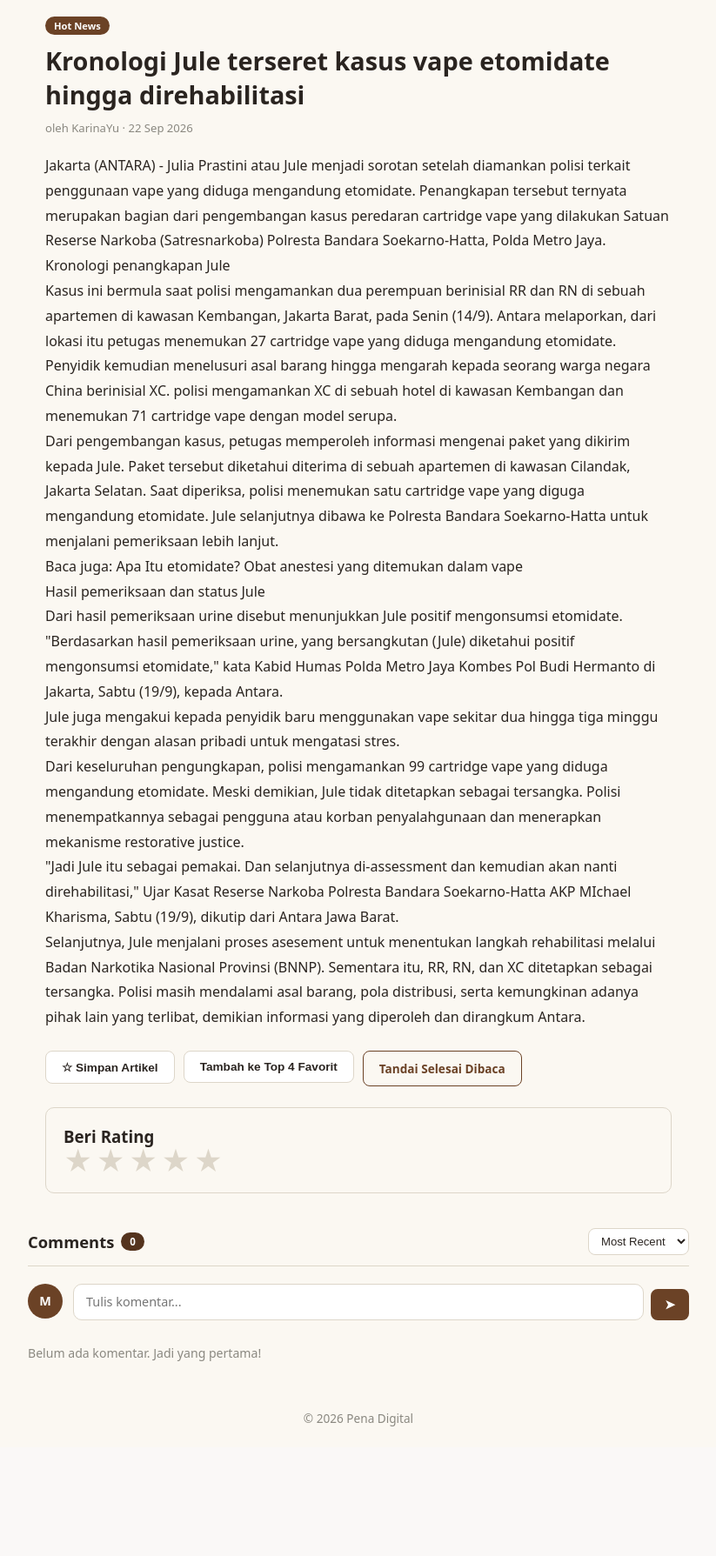
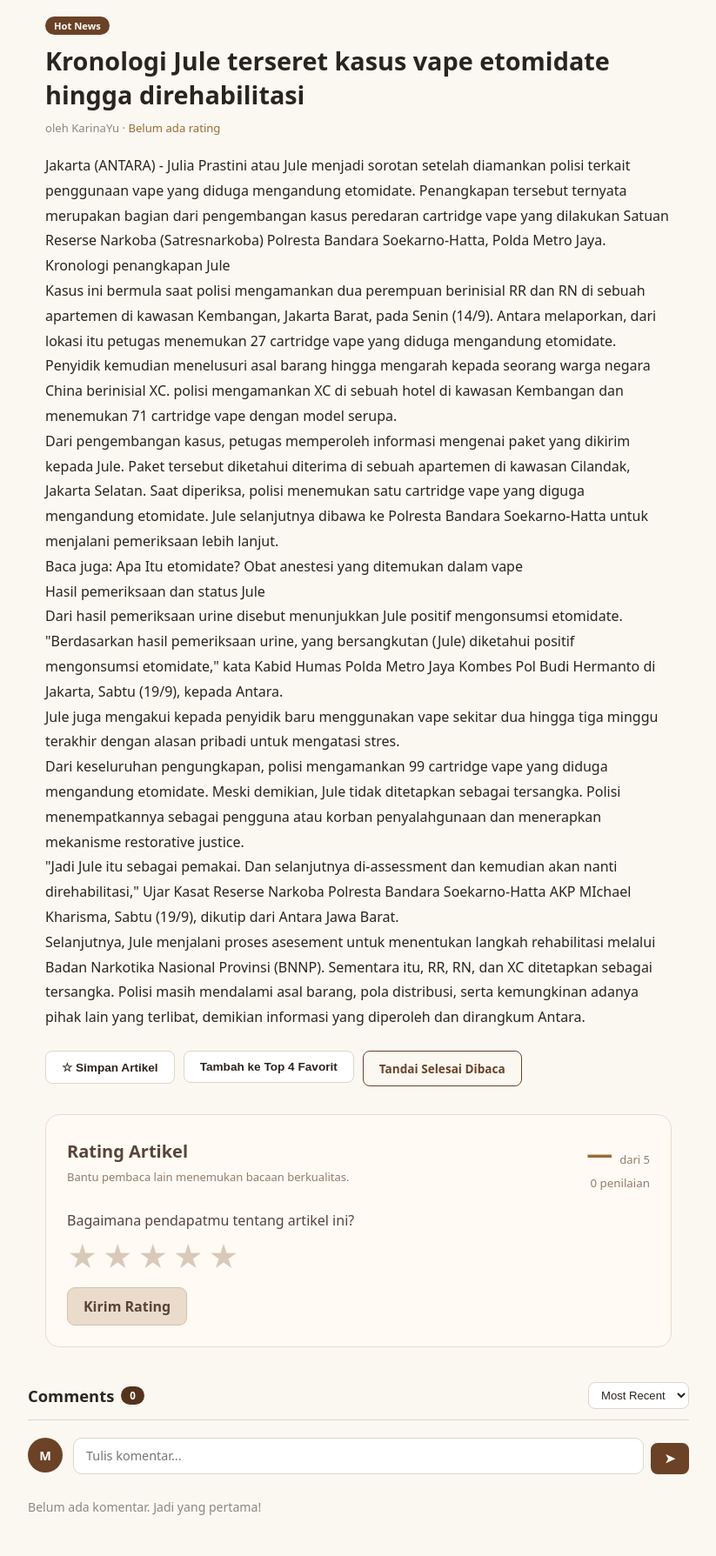
Before and after one commit to Encrypsy/pendigi-project, a Django app: page /articles/6/ in a window 1280 px wide. Shown: the part 467-2256 px from the top of the page at 87% size, without its empty margins (228-1051 px from the left). Before the commit the page ends 2107 px from the top, so only its background shows below. Run offline with Django 5.2, Linux system fonts and the light colour scheme; a user stored in the database is signed in; data comes from the database, SQL or seed files in the repository; tables that the repository leaves empty hold one stand-in row (values such as "Sample post").

Commit message:
perbaiki fitur rating

```diff
--- a/articles/templates/articles/detail.html
+++ b/articles/templates/articles/detail.html
@@ -12,12 +12,17 @@
     <h1>{{ article.title }}</h1>
     <p class="author">
         oleh {{ article.contributor.username }}
+        {% if avg_rating != None %}
             &middot;
-        {{ article.published_at|date:"d M Y" }}
-
-        {% if avg_rating %}
+            <span class="article-average-rating">
+                ★ {{ avg_rating|floatformat:1 }}/5
+                ({{ total_ratings }} rating)
+            </span>
+        {% else %}
             &middot;
-        ⭐ {{ avg_rating|floatformat:1 }}/10
+            <span class="article-average-rating">
+                Belum ada rating
+            </span>
         {% endif %}
     </p>
 
@@ -43,18 +48,68 @@
     </div>
 
         <div class="rating-box">
-        <h3>Beri Rating</h3>
-        <form action="{% url 'interactions:submit_rating' article.pk %}" method="post" class="star-form"
-            id="ratingForm">
+            <div class="rating-heading">
+                <div>
+                    <h3>Rating Artikel</h3>
+                    <p>Bantu pembaca lain menemukan bacaan berkualitas.</p>
+                </div>
+
+                <div class="rating-summary">
+                    <strong>
+                        {% if avg_rating != None %}
+                            {{ avg_rating|floatformat:1 }}
+                        {% else %}
+                            —
+                        {% endif %}
+                    </strong>
+                    <span> dari 5</span>
+                    <small>{{ total_ratings }} penilaian</small>
+                </div>
+            </div>
+
+            {% if user.is_authenticated %}
+                <form
+                    action="{% url 'interactions:submit_rating' article.pk %}"
+                    method="post"
+                    class="star-form"
+                    id="ratingForm"
+                >
                     {% csrf_token %}
-            <div class="star-rating">
-                {% for radio in rating_form.rating_value %} {{ radio.tag }}
-                <label for="{{ radio.id_for_label }}" title="{{ radio.choice_label }} bintang">★</label>
+
+                    <p class="rating-prompt">
+                        {% if user_rating != None %}
+                            Rating kamu: {{ user_rating|floatformat:"-1" }} dari 5
+                            <br>
+                            <span>Kamu bisa mengubah rating kapan saja.</span>
+                        {% else %}
+                            Bagaimana pendapatmu tentang artikel ini?
+                        {% endif %}
+                    </p>
+
+                    <div class="star-rating" role="radiogroup"
+                        aria-label="Pilih rating dari 1 sampai 5">
+                        {% for radio in rating_form.rating_value %}
+                            {{ radio.tag }}
+                            <label
+                                for="{{ radio.id_for_label }}"
+                                title="{{ radio.choice_label }} dari 5 bintang"
+                                aria-label="{{ radio.choice_label }} dari 5 bintang"
+                            >★</label>
                         {% endfor %}
                     </div>
+
+                    <button type="submit" class="rating-submit-btn">
+                        {% if user_rating != None %}
+                            Perbarui Rating
+                        {% else %}
+                            Kirim Rating
+                        {% endif %}
+                    </button>
                 </form>
-        {% if user_rating %}
-        <p class="hint-text">Rating kamu saat ini: {{ user_rating }} ★</p>
+            {% else %}
+                <p class="rating-login-message">
+                    Silakan login untuk memberikan rating pada artikel ini.
+                </p>
             {% endif %}
         </div>
     {% endif %}
--- a/articles/views.py
+++ b/articles/views.py
@@ -253,51 +253,98 @@ def article_list(request):
 
 
 def article_detail(request, pk):
-    article = get_object_or_404(Articles, pk=pk, status=StatusArticle.APPROVED)
+    article = get_object_or_404(
+        Articles,
+        pk=pk,
+        status=StatusArticle.APPROVED,
+    )
 
-    Articles.objects.filter(pk=pk).update(views_count=F('views_count') + 1)
+    Articles.objects.filter(pk=pk).update(
+        views_count=F('views_count') + 1
+    )
     article.refresh_from_db(fields=['views_count'])
 
-    ArticleViewHistory.objects.create(
-    article=article
-)
+    ArticleViewHistory.objects.create(article=article)
 
     sort = request.GET.get('sort', 'recent')
-    comments_qs = article.comments.filter(status=StatusComment.APPROVED, parent__isnull=True).select_related('user')
+
+    comments_qs = article.comments.filter(
+        status=StatusComment.APPROVED,
+        parent__isnull=True,
+    ).select_related('user')
+
     comments_qs = _sort_comments(comments_qs, sort)
-    post_url = reverse('interactions:submit_comment', kwargs={'pk': pk})
-    comments = _attach_comment_meta(
-        comments_qs, request,
-        'interactions:toggle_comment_like', 'interactions:toggle_comment_dislike',
-        url_kwargs={}, post_url=post_url
+
+    post_url = reverse(
+        'interactions:submit_comment',
+        kwargs={'pk': pk},
     )
 
-    avg_rating = article.ratings.aggregate(avg=Avg('rating_value'))['avg']
+    comments = _attach_comment_meta(
+        comments_qs,
+        request,
+        'interactions:toggle_comment_like',
+        'interactions:toggle_comment_dislike',
+        url_kwargs={},
+        post_url=post_url,
+    )
 
+    # Statistik rating artikel
+    rating_stats = article.ratings.aggregate(
+        average=Avg('rating_value'),
+        total=Count('id'),
+    )
+
+    avg_rating = rating_stats['average']
+    total_ratings = rating_stats['total']
+
+    # Rating pengguna yang sedang login
     is_bookmarked = False
     user_rating = None
+
     if request.user.is_authenticated:
-        is_bookmarked = Bookmarks.objects.filter(user=request.user, article=article).exists()
-        user_rating_obj = Ratings.objects.filter(user=request.user, article=article).first()
-        user_rating = user_rating_obj.rating_value if user_rating_obj else None
+        is_bookmarked = Bookmarks.objects.filter(
+            user=request.user,
+            article=article,
+        ).exists()
+
+        user_rating_obj = Ratings.objects.filter(
+            user=request.user,
+            article=article,
+        ).first()
+
+        if user_rating_obj:
+            user_rating = user_rating_obj.rating_value
 
         ReadingActivity.objects.get_or_create(
-            user=request.user, article=article, action_type=ActionType.STARTED_READING
+            user=request.user,
+            article=article,
+            action_type=ActionType.STARTED_READING,
         )
 
-    return render(request, 'articles/detail.html', {
-        'article': article,
-        'comments': comments,
-        'avg_rating': avg_rating,
-        'is_bookmarked': is_bookmarked,
-        'user_rating': user_rating,
-        'comment_form': CommentForm(),
-        'rating_form': RatingForm(),
-        'total_count': article.comments.filter(status=StatusComment.APPROVED).count(),
-        'current_sort': sort,
-        'post_url': reverse('interactions:submit_comment', kwargs={'pk': pk}),
-        'refresh_url': reverse('articles:article_comments_partial', kwargs={'pk': pk}),
-    })
+    return render(
+        request,
+        'articles/detail.html',
+        {
+            'article': article,
+            'comments': comments,
+            'avg_rating': avg_rating,
+            'total_ratings': total_ratings,
+            'is_bookmarked': is_bookmarked,
+            'user_rating': user_rating,
+            'comment_form': CommentForm(),
+            'rating_form': RatingForm(),
+            'total_count': article.comments.filter(
+                status=StatusComment.APPROVED
+            ).count(),
+            'current_sort': sort,
+            'post_url': post_url,
+            'refresh_url': reverse(
+                'articles:article_comments_partial',
+                kwargs={'pk': pk},
+            ),
+        },
+    )
 
 
 @login_required
--- a/interactions/views.py
+++ b/interactions/views.py
@@ -174,48 +174,55 @@ def submit_comment(request, pk):
         status=comment.status,
     )
 
-
 @login_required
 @require_POST
 def submit_rating(request, pk):
-    article = get_object_or_404(Articles, pk=pk)
+    article = get_object_or_404(
+        Articles,
+        pk=pk,
+        status='APPROVED',
+    )
+
     form = RatingForm(request.POST)
 
     if not form.is_valid():
-        messages.error(request, "Rating tidak valid.")
-        return redirect("articles:article_detail", pk=pk)
+        messages.error(request, 'Rating tidak valid.')
+        return redirect('articles:article_detail', pk=pk)
 
-    rating_value = form.cleaned_data["rating_value"]
+    rating_value = form.cleaned_data['rating_value']
 
     rating, created = Ratings.objects.update_or_create(
         user=request.user,
         article=article,
-        defaults={"rating_value": rating_value},
+        defaults={'rating_value': rating_value},
     )
 
-    if (
-        created
-        and article.contributor_id != request.user.id
-    ):
+    if created and article.contributor_id != request.user.id:
         Activity.objects.create(
             recipient=article.contributor,
             actor=request.user,
             article=article,
             action_type=Activity.ActionType.RATING,
             message=(
-                f"Memberikan rating {rating_value}/5 "
-                "pada konten Anda"
+                f'Memberikan rating {rating_value}/5 '
+                f'pada konten Anda'
             )[:255],
         )
 
-    ReadingActivity.objects.create(
+    ReadingActivity.objects.get_or_create(
         user=request.user,
         article=article,
         action_type=ActionType.RATED,
     )
 
-    messages.success(request, "Rating tersimpan!")
-    return redirect("articles:article_detail", pk=pk)
+    messages.success(
+        request,
+        'Rating berhasil disimpan!'
+        if created
+        else 'Rating berhasil diperbarui!',
+    )
+
+    return redirect('articles:article_detail', pk=pk)
 
 
 @login_required
--- a/static/css/articles.css
+++ b/static/css/articles.css
@@ -713,3 +713,157 @@
         right: 5px;
     }
 }
+
+
+/* Rating artikel */
+.rating-box {
+    margin: 32px 0;
+    padding: 24px;
+    border: 1px solid #eadbcb;
+    border-radius: 16px;
+    background: #fffaf4;
+    color: #574438;
+}
+
+.rating-heading {
+    display: flex;
+    justify-content: space-between;
+    align-items: center;
+    gap: 20px;
+    margin-bottom: 22px;
+}
+
+.rating-heading h3 {
+    margin: 0 0 6px;
+    font-size: 20px;
+}
+
+.rating-heading p,
+.rating-prompt span {
+    margin: 0;
+    color: #927d6b;
+    font-size: 13px;
+    line-height: 1.6;
+}
+
+.rating-summary {
+    min-width: 105px;
+    text-align: right;
+}
+
+.rating-summary strong {
+    font-size: 30px;
+    color: #9a6b32;
+}
+
+.rating-summary > span {
+    color: #927d6b;
+    font-size: 13px;
+}
+
+.rating-summary small {
+    display: block;
+    margin-top: 4px;
+    color: #927d6b;
+}
+
+.rating-prompt {
+    margin: 0 0 12px;
+    line-height: 1.6;
+}
+
+.star-rating {
+    display: flex;
+    flex-direction: row-reverse;
+    justify-content: flex-end;
+    gap: 5px;
+    width: fit-content;
+    margin: 8px 0 18px;
+}
+
+.star-rating input {
+    position: absolute;
+    width: 1px;
+    height: 1px;
+    overflow: hidden;
+    clip-path: inset(50%);
+    white-space: nowrap;
+}
+
+.star-rating label {
+    color: #d8c9b8;
+    font-size: 34px;
+    line-height: 1;
+    cursor: pointer;
+    transition: color 0.15s ease, transform 0.15s ease;
+}
+
+/* Warna bintang saat dipilih atau disorot */
+.star-rating label:hover,
+.star-rating label:hover ~ label,
+.star-rating input:checked ~ label {
+    color: #e4a63c;
+}
+
+.star-rating label:hover {
+    transform: scale(1.1);
+}
+
+.star-rating input:focus-visible + label {
+    outline: 2px solid #9a6b32;
+    outline-offset: 4px;
+    border-radius: 3px;
+}
+
+.rating-submit-btn {
+    padding: 10px 18px;
+    border: 1px solid #d8c1a8;
+    border-radius: 9px;
+    background: #eadbcb;
+    color: #574438;
+    font: inherit;
+    font-weight: 600;
+    cursor: pointer;
+    transition: background 0.2s ease;
+}
+
+.rating-submit-btn:hover {
+    background: #dfc8b0;
+}
+
+.rating-login-message {
+    margin: 0;
+    color: #927d6b;
+    line-height: 1.6;
+}
+
+.article-average-rating {
+    color: #9a6b32;
+}
+
+@media (max-width: 480px) {
+    .rating-box {
+        padding: 18px;
+    }
+
+    .rating-heading {
+        align-items: flex-start;
+        gap: 12px;
+    }
+
+    .rating-heading h3 {
+        font-size: 17px;
+    }
+
+    .rating-summary {
+        min-width: 80px;
+    }
+
+    .rating-summary strong {
+        font-size: 25px;
+    }
+
+    .star-rating label {
+        font-size: 30px;
+    }
+}
```
Lines whose indentation alone changed are shown as unchanged.
